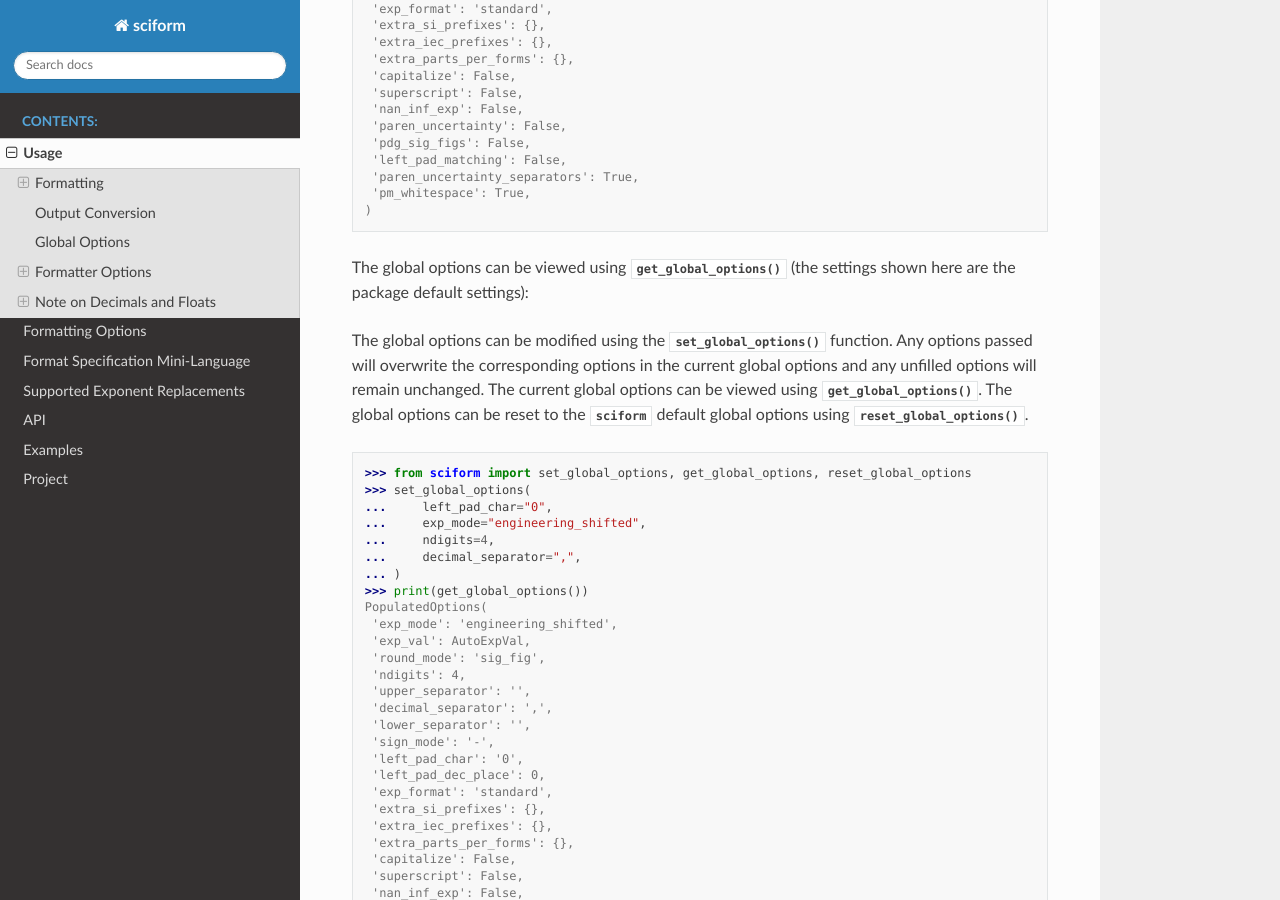
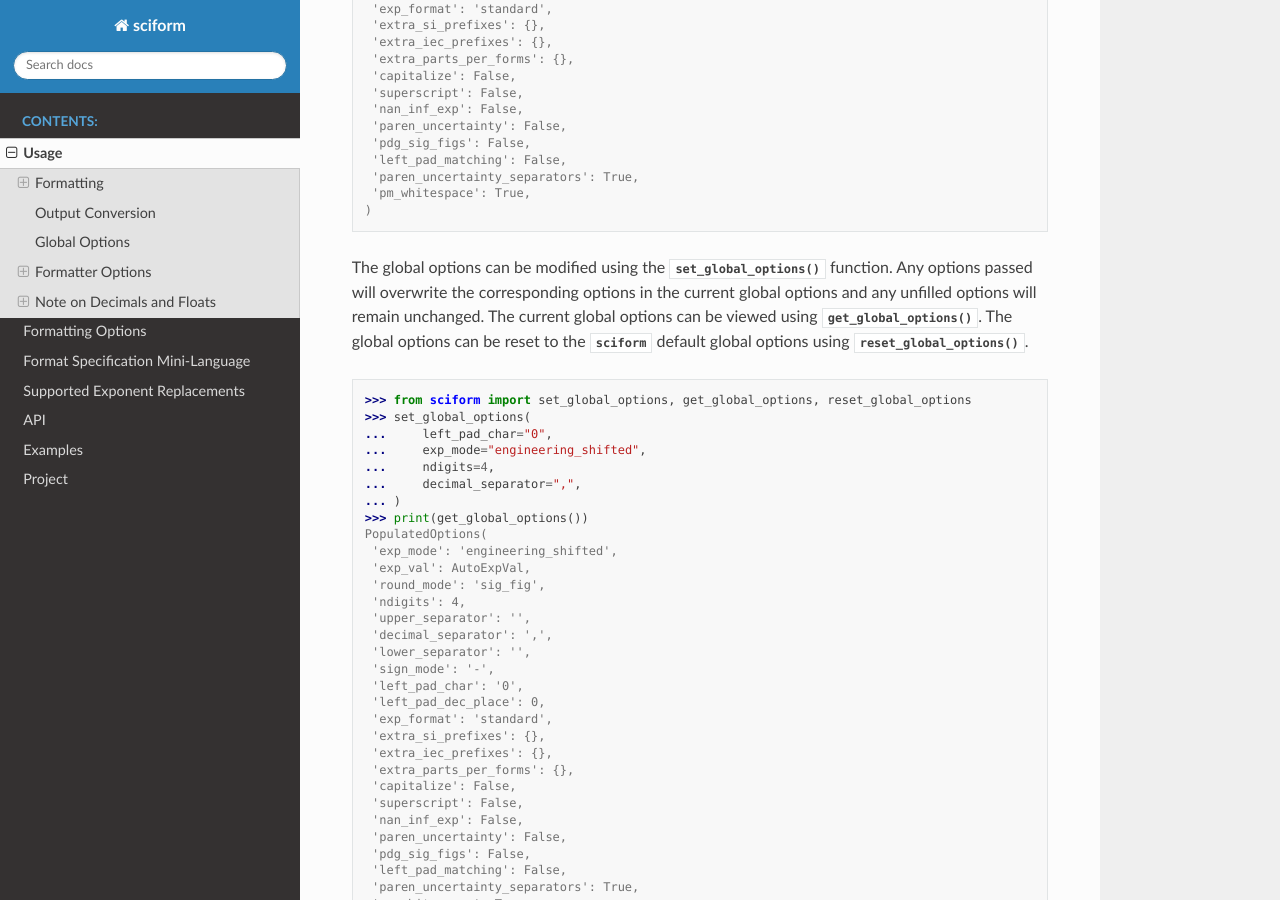
Before and after one commit to jagerber48/sciform, a Sphinx documentation site: the page built from docs/source/usage.rst, in a window 1280 px wide and 900 px high, scrolled down 4183 px. Built offline with Sphinx 7.4.7 and the Read the Docs theme 2.0.0, drawn with Linux system fonts in a browser that asks for light colours.

Commit message:
remove old text

```diff
--- a/docs/source/usage.rst
+++ b/docs/source/usage.rst
@@ -239,11 +239,6 @@ PopulatedOptions(
  'paren_uncertainty_separators': True,
  'pm_whitespace': True,
 )
-
-The global options can be viewed using
-:func:`get_global_options()` (the settings shown here are the
-package default settings):
-
 
 The global options can be modified using the :func:`set_global_options`
 function.
```
